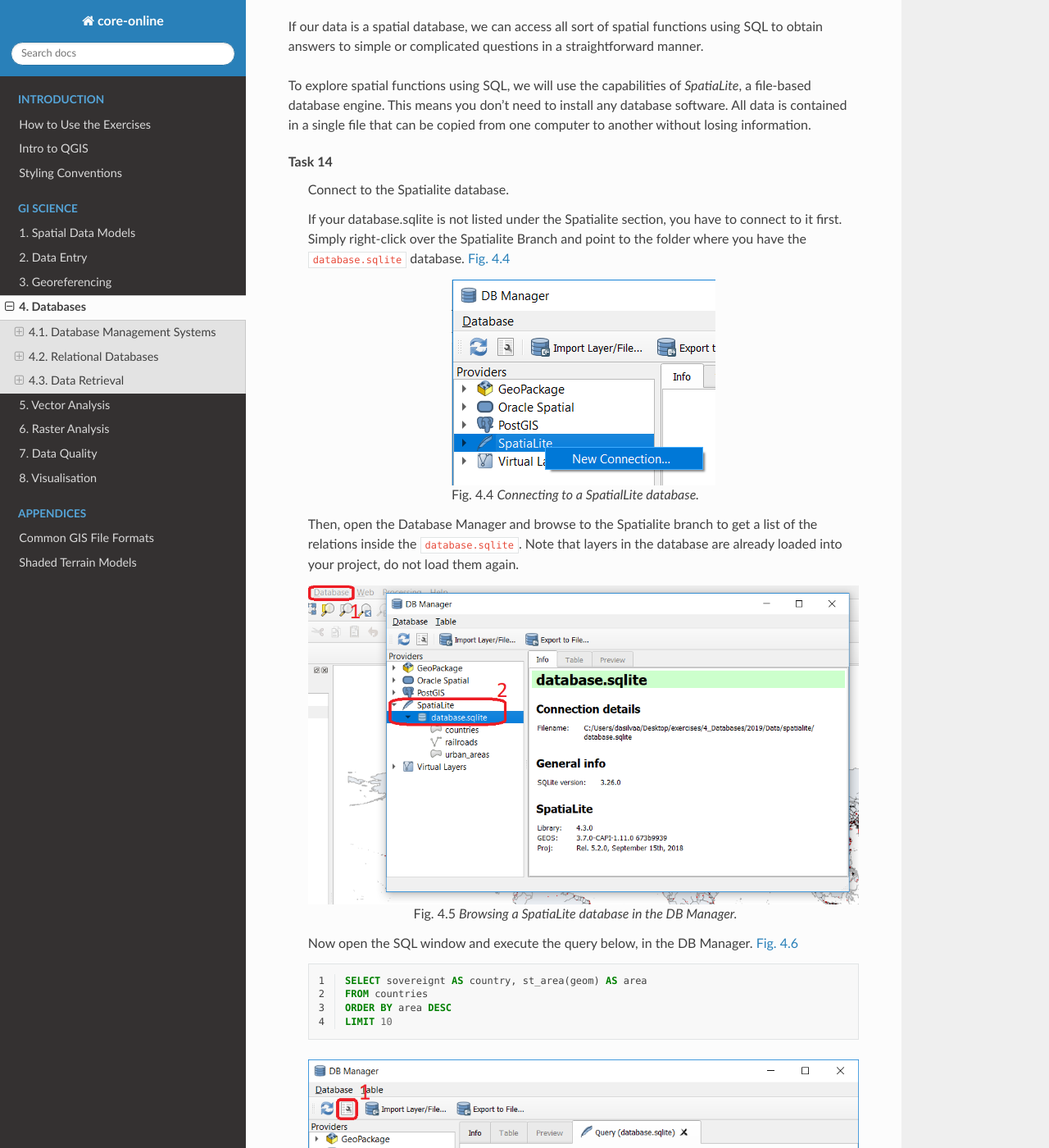
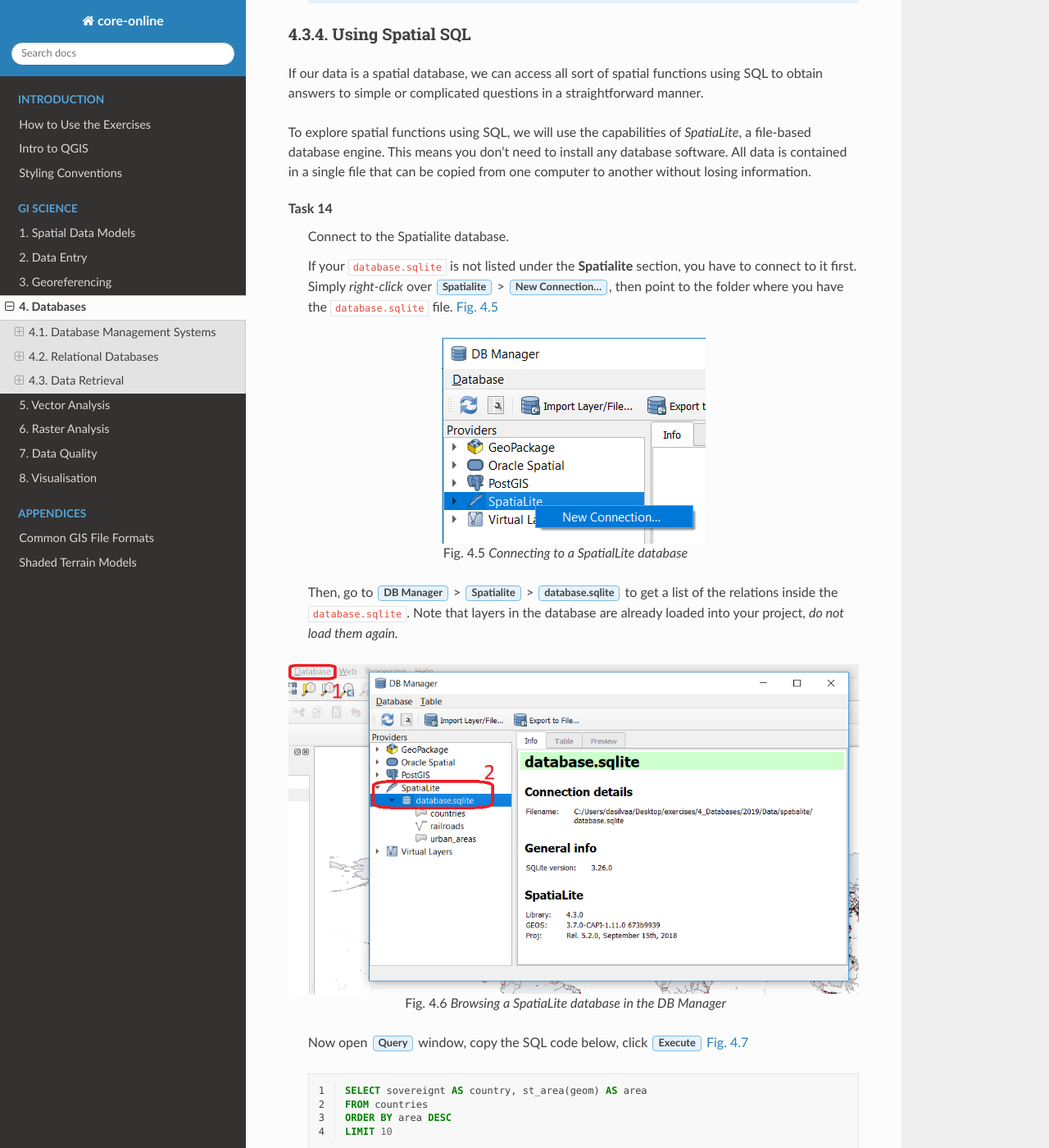
Before and after one commit to manuGil/online-core, a Sphinx documentation site: the page built from docs/source/databases.rst, in a window 1280 px wide and 1400 px high, scrolled down 10274 px. Shown: the whole window at 82% size. Built offline with Sphinx 7.4.7 and the Read the Docs theme 2.0.0, drawn with Linux system fonts in a browser that asks for light colours; some of the changed text lies outside the part shown.

Commit message:
update formatting

```diff
--- a/docs/source/databases.rst
+++ b/docs/source/databases.rst
@@ -37,7 +37,7 @@
    :alt: components GIS
    :figclass: align-center
 
-   The four components of a Geographic Information System.
+   The four components of a Geographic Information System
 
 Behind the user interface of a GIS Software, there are things like application logic and data storage. Data can be stored as GIS files or in an (external) database. GIS software can use its DBMS or be connected to another DBMS such as PostgreSQL, Oracle, etc.
 
@@ -122,7 +122,7 @@
       :align: center
 
 Task 6
-    Think of at least three relations (including courses) that can model a universe of discourse for managing courses in a university. Define the attributes and attribute domains for each of these relations and ensure your database integrity by specifying primary keys, foreign keys and any other given constraint.
+   Think of at least three relations (including courses) that can model a universe of discourse for managing courses in a university. Define the attributes and attribute domains for each of these relations and ensure your database integrity by specifying primary keys, foreign keys and any other given constraint.
 
    + Hint1: *Typically, you may think of Students and Courses. You can replace any of these relations and add as many more as you think is necessary for capturing the data you need.*
 
@@ -183,13 +183,13 @@
 
 SQL has a very clear structure. Line 1 (**select**) defines the attributes to be projected (shown in the result of the query), Line 2 (**from**) defines the relations that will be used. Line 3 (**where**) contains the condition(s) that will be applied to filter the data.
 
-In SQL, you can use comparison operators (``>, < ,=, !=, >=, <=``)  and logical operators (``AND, OR, Like, NOT``, etc.) to define conditions for filtering data.
+In SQL, you can use comparison operators (``>, < ,=, !=, >=, <=``)  and logical operators (``AND, OR, Like, NOT``) to define conditions for filtering data.
 
 When you query data in a GIS (and not a DBMS), the way you express your attribute selection may be slightly different, but it usually follows the SQL syntax. The following task shows you how to query a data layer.
 
 Task 8
-   Open the QGIS project *'database_queries'*. Right-click on the layer countries, open the Filter menu and define the simple query below.
-   See :numref:`figquerysimple`.
+   Open the QGIS project *'database_queries'*. :guilabel:`Right-click` on the layer countries > :guilabel:`Filter..`, define the simple query below, and click :guilabel:`OK`.
+   See :numref:`figquerysimple`
 
    .. code-block:: postgresql
 
@@ -201,7 +201,9 @@
    :alt: simple query
    :figclass: align-center
 
-   Filtering data using a simple query in the query builder.
+   Filtering data using a simple query in the query builder
+
+\
 
    You should see now that your dataset only shows the countries that belong to Russia.
 
@@ -242,14 +244,14 @@
 QGIS (and other GIS packages) provides a graphical interface from where you can define a join without having to type the SQL statements.
 
 Task 11
-   Use QGIS to apply the join defined in the *previous task*. :numref:`figjoin` shows how it is done.
+   Use QGIS to apply the join defined in the *previous task*. :numref:`fig-join` shows how it is done.
 
-   .. _figjoin:
-   .. figure:: _static/img/define-join.png
-      :alt: join definition
-      :figclass: align-center
+.. _fig-join:
+.. figure:: _static/img/define-join.png
+   :alt: join definition
+   :figclass: align-center
 
-   The definition of a join in QGIS.
+   The definition of a join in QGIS
 
 .. note::
    **QGIS.**
@@ -258,22 +260,20 @@
 Now that the attribute table of the *'countries'* layer is extended, we can revisit **Task 8** and make more interesting queries.
 
 Task 12
-   Right-click on the layer countries to open the **Filter menu**. The message depicted in :numref:`figvirtuallayer`  will pop up – make sure to click Yes.
+   :guilabel:`Right-click` on the layer countries > :guilabel:`Filter...`. The message depicted in below will pop up. Click :guilabel:`Yes`.
 
-   .. _figvirtuallayer:
-   .. figure:: _static/img/virtual-layer.png
-      :alt: message virtual layer
-      :figclass: align-center
+   .. image:: _static/img/virtual-layer.png
+      :align: center
 
-   The message displayed when filtering a layer with joined fields.
+   \
 
-   Once you are in the filter menu, try to solve the following query formulation problems. Remember to click the **Clear button** before proceeding to the next query problem.
+   Once you are in the filter menu, try to solve the following query formulation problems. Remember to click the :guilabel:`Clear` button before proceeding to the next query problem.
 
    .. attention::
       **Question.**
 
       #. How many countries start with the letter ‘E’?
-      #. List all the countries belonging Africa and Europe that have more than 100 000 000 inhabitants.
+      #. List all the countries belonging Africa and Europe that have more than :math:`100.000.000` inhabitants.
       #. How many countries whose official name includes ‘Republic’ are classified as   ‘6. Developing region’?
 
 
@@ -282,21 +282,23 @@
 
 GIS handles spatial data, and this means that:
 
-    *"Everything is related to everything else, but near things are more related than distant things."*
+   *"Everything is related to everything else, but near things are more related than distant things."*
 
 The implications of Tobler’s first law of Geography are what allow us to search for information based on spatial relationships while ignoring the semantics associated with the features. The key idea to remember is that all the objects represented in the same coordinate space have at least one thing in common - space itself! This means that we can filter our data based on several Topological relationships like disjoint, meets, equal to, inside, covers etc.
 
 Task 13
-   suppose we want to find out how many urban areas are connected to railroads.  Use the Select by location tool from the Processing toolbox to find out. Figure :numref:`figselectlocation`
+   suppose we want to find out how many urban areas are connected to railroads.  Use the :guilabel:`Select by location` tool from the **Processing toolbox** to find out. Figure :numref:`figselectlocation`
 
-   .. _figselectlocation:
-   .. figure:: _static/img/select-by-location.png
-      :alt: select by location
-      :figclass: align-center
+.. _figselectlocation:
+.. figure:: _static/img/select-by-location.png
+   :alt: select by location
+   :figclass: align-center
 
-      The 'select by location' tool in the Toolbox.
+   The 'select by location' tool in the Toolbox
 
-   If all went well, you should see some features in the ``urban_areas`` layer highlighted with yellow. This means that such features intersect a railroad.
+\
+
+   If all went well, you should see some features in the *'urban_areas'* layer highlighted with yellow. This means that such features intersect a railroad.
 
    .. note::
       **Reflection.**
@@ -323,25 +325,29 @@
 Task 14
    Connect to the Spatialite database.
 
-   If your database.sqlite is not listed under the Spatialite section, you have to connect to it first. Simply right-click over the Spatialite Branch and point to the folder where you have the ``database.sqlite`` database. :numref:`fig-connect-sqlite`
+   If your ``database.sqlite`` is not listed under the **Spatialite** section, you have to connect to it first. Simply *right-click* over  :guilabel:`Spatialite` > :guilabel:`New Connection...`, then point to the folder where you have the ``database.sqlite`` file. :numref:`fig-connect-sqlite`
 
-   .. _fig-connect-sqlite:
-   .. figure:: _static/img/connection-sqlite.png
-      :alt: connect sqlite
-      :figclass: align-center
+.. _fig-connect-sqlite:
+.. figure:: _static/img/connection-sqlite.png
+   :alt: connect sqlite
+   :figclass: align-center
 
-      Connecting to a SpatialLite database.
+   Connecting to a SpatialLite database
 
-   Then, open the Database Manager and browse to the Spatialite branch to get a list of the relations inside the ``database.sqlite``. Note that layers in the database are already loaded into your project, do not load them again.
+\
 
-   .. _fig-browse-sqlite:
-   .. figure:: _static/img/browse-sqlite.png
-      :alt: browse sqlite
-      :figclass: align-center
+   Then, go to :guilabel:`DB Manager` > :guilabel:`Spatialite` > :guilabel:`database.sqlite`  to get a list of the relations inside the ``database.sqlite``. Note that layers in the database are already loaded into your project, *do not load them again.*
 
-      Browsing a SpatiaLite database in the DB Manager.
+.. _fig-browse-sqlite:
+.. figure:: _static/img/browse-sqlite.png
+   :alt: browse sqlite
+   :figclass: align-center
 
-   Now open the SQL window and execute the query below, in the DB Manager. :numref:`fig-query-dbmanager`
+   Browsing a SpatiaLite database in the DB Manager
+
+\
+
+   Now open :guilabel:`Query`  window, copy the SQL code below,  click :guilabel:`Execute` :numref:`fig-query-dbmanager`
 
    .. code-block:: postgresql
       :linenos:
@@ -351,12 +357,12 @@
       ORDER BY area DESC
       LIMIT 10
 
-   .. _fig-query-dbmanager:
-   .. figure:: _static/img/query-db-manager.png
-      :alt: query in db manager
-      :figclass: align-center
+.. _fig-query-dbmanager:
+.. figure:: _static/img/query-db-manager.png
+   :alt: query in db manager
+   :figclass: align-center
 
-      Executing a query in the DB Manager.
+   Executing a query in the DB Manager
 
    .. attention::
       **Question.**
```
Also changed, not shown: other parts of docs/source/databases.rst (+1 -1 lines), docs/source/styling.rst (+7 -4 lines).
